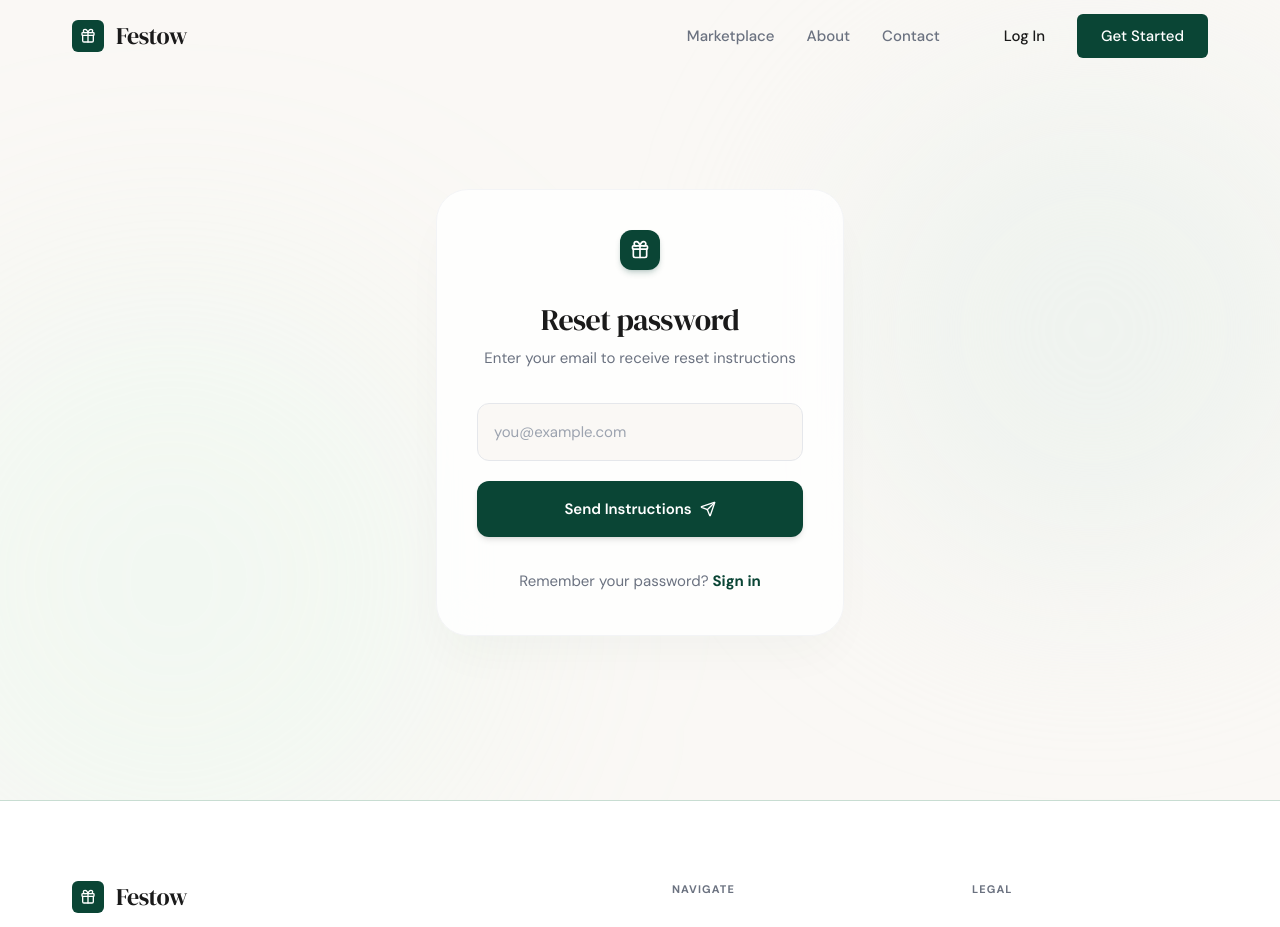
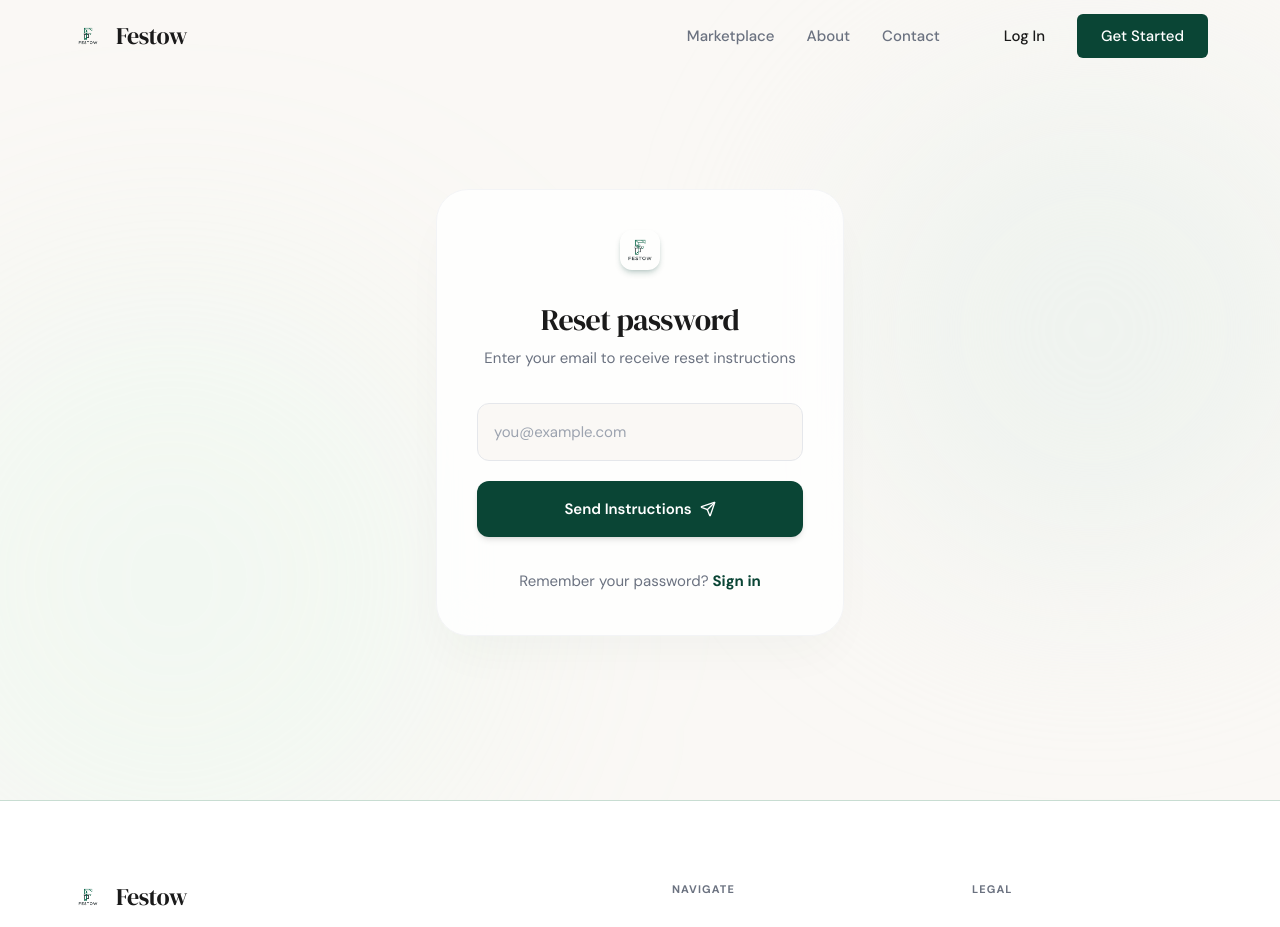
Before and after one commit to Markcrest-dev/Gift, a Next.js app in the folder frontend/: page /forgot-password in a window 1280 px wide. Shown: the top 927 px of the page. Built offline with nearby package versions, Linux system fonts and the light colour scheme.

Commit message:
feat: replace lucide-react icon placeholders with custom branding logo across all layouts and pages

```diff
--- a/frontend/src/app/(landing)/forgot-password/page.tsx
+++ b/frontend/src/app/(landing)/forgot-password/page.tsx
@@ -1,7 +1,8 @@
 'use client';
 
 import Link from 'next/link';
-import { Gift, Send } from 'lucide-react';
+import { Send } from 'lucide-react';
+import Image from 'next/image';
 import { useState } from 'react';
 
 export default function ForgotPasswordPage() {
@@ -25,9 +26,13 @@ export default function ForgotPasswordPage() {
                 <div className="bg-white/80 backdrop-blur-xl border border-gray-100 shadow-2xl shadow-emerald/[0.04] rounded-[2rem] p-8 md:p-10">
                     {/* Logo */}
                     <div className="flex justify-center items-center gap-2.5 mb-8">
-                        <div className="w-10 h-10 rounded-xl bg-emerald flex items-center justify-center shadow-md shadow-emerald/20">
-                            <Gift className="w-5 h-5 text-white" />
-                        </div>
+                        <Image
+                            src="/festow-logo.png"
+                            alt="Festow"
+                            width={40}
+                            height={40}
+                            className="h-10 w-auto object-contain rounded-xl shadow-md shadow-emerald/20"
+                        />
                     </div>
 
                     {submitted ? (
--- a/frontend/src/app/(landing)/login/page.tsx
+++ b/frontend/src/app/(landing)/login/page.tsx
@@ -4,7 +4,8 @@ import Link from 'next/link';
 import { useState } from 'react';
 import { useRouter } from 'next/navigation';
 import { auth } from '@/lib/auth';
-import { Gift, ArrowRight } from 'lucide-react';
+import { ArrowRight } from 'lucide-react';
+import Image from 'next/image';
 
 export default function LoginPage() {
     const router = useRouter();
@@ -38,9 +39,13 @@ export default function LoginPage() {
                 <div className="bg-white/80 backdrop-blur-xl border border-gray-100 shadow-2xl shadow-emerald/[0.04] rounded-[2rem] p-8 md:p-10">
                     {/* Logo */}
                     <div className="flex justify-center items-center gap-2.5 mb-8">
-                        <div className="w-10 h-10 rounded-xl bg-emerald flex items-center justify-center shadow-md shadow-emerald/20">
-                            <Gift className="w-5 h-5 text-white" />
-                        </div>
+                        <Image
+                            src="/festow-logo.png"
+                            alt="Festow"
+                            width={40}
+                            height={40}
+                            className="h-10 w-auto object-contain rounded-xl shadow-md shadow-emerald/20"
+                        />
                     </div>
 
                     {/* Header */}
--- a/frontend/src/app/(landing)/signup/page.tsx
+++ b/frontend/src/app/(landing)/signup/page.tsx
@@ -4,7 +4,8 @@ import Link from 'next/link';
 import { useState } from 'react';
 import { useRouter } from 'next/navigation';
 import { auth } from '@/lib/auth';
-import { Gift, ArrowRight } from 'lucide-react';
+import { ArrowRight } from 'lucide-react';
+import Image from 'next/image';
 
 export default function SignupPage() {
     const router = useRouter();
@@ -54,9 +55,13 @@ export default function SignupPage() {
                 <div className="bg-white/80 backdrop-blur-xl border border-gray-100 shadow-2xl shadow-emerald/[0.04] rounded-[2rem] p-8 md:p-10">
                     {/* Logo */}
                     <div className="flex justify-center items-center gap-2.5 mb-8">
-                        <div className="w-10 h-10 rounded-xl bg-emerald flex items-center justify-center shadow-md shadow-emerald/20">
-                            <Gift className="w-5 h-5 text-white" />
-                        </div>
+                        <Image
+                            src="/festow-logo.png"
+                            alt="Festow"
+                            width={40}
+                            height={40}
+                            className="h-10 w-auto object-contain rounded-xl shadow-md shadow-emerald/20"
+                        />
                     </div>
 
                     {/* Header */}
--- a/frontend/src/components/layout/Footer.tsx
+++ b/frontend/src/components/layout/Footer.tsx
@@ -1,5 +1,5 @@
 import Link from 'next/link';
-import { Gift } from 'lucide-react';
+import Image from 'next/image';
 
 export default function Footer() {
     return (
@@ -9,9 +9,13 @@ export default function Footer() {
                     {/* Brand */}
                     <div className="md:col-span-5">
                         <div className="flex items-center gap-3 mb-6">
-                            <div className="w-8 h-8 rounded-md bg-emerald flex items-center justify-center">
-                                <Gift className="w-4 h-4 text-white" />
-                            </div>
+                            <Image
+                                src="/festow-logo.png"
+                                alt="Festow"
+                                width={32}
+                                height={32}
+                                className="h-8 w-auto object-contain rounded-md"
+                            />
                             <span className="font-display text-2xl text-ink tracking-tight">
                                 Festow
                             </span>
--- a/frontend/src/components/layout/MobileHeader.tsx
+++ b/frontend/src/components/layout/MobileHeader.tsx
@@ -1,15 +1,20 @@
 'use client';
 
 import Link from 'next/link';
-import { Gift, Menu } from 'lucide-react';
+import { Menu } from 'lucide-react';
+import Image from 'next/image';
 
 export default function MobileHeader({ onMenuClick }: { onMenuClick: () => void }) {
     return (
         <div className="fixed top-0 left-0 right-0 h-[70px] bg-surface border-b border-sage-deep z-40 px-6 flex items-center justify-between lg:hidden">
             <Link href="/dashboard" className="flex items-center gap-2.5 text-ink font-display text-xl tracking-tight">
-                <div className="w-7 h-7 rounded-md bg-emerald flex items-center justify-center">
-                    <Gift className="w-4 h-4 text-white" />
-                </div>
+                <Image
+                    src="/festow-logo.png"
+                    alt="Festow"
+                    width={28}
+                    height={28}
+                    className="h-7 w-auto object-contain rounded-md"
+                />
                 <span>Festow</span>
             </Link>
             <button
--- a/frontend/src/components/layout/Navbar.tsx
+++ b/frontend/src/components/layout/Navbar.tsx
@@ -3,7 +3,8 @@
 import Link from 'next/link';
 import { useState, useEffect } from 'react';
 import { usePathname } from 'next/navigation';
-import { Gift, Menu, X } from 'lucide-react';
+import { Menu, X } from 'lucide-react';
+import Image from 'next/image';
 
 export default function Navbar() {
     const [mobileOpen, setMobileOpen] = useState(false);
@@ -44,9 +45,13 @@ export default function Navbar() {
                         href="/"
                         className="flex items-center gap-3 text-ink font-display text-2xl tracking-tight"
                     >
-                        <div className="w-8 h-8 rounded-md bg-emerald flex items-center justify-center">
-                            <Gift className="w-4 h-4 text-white" />
-                        </div>
+                        <Image
+                            src="/festow-logo.png"
+                            alt="Festow"
+                            width={32}
+                            height={32}
+                            className="h-8 w-auto object-contain rounded-md"
+                        />
                         <span>
                             Festow
                         </span>
--- a/frontend/src/components/layout/Sidebar.tsx
+++ b/frontend/src/components/layout/Sidebar.tsx
@@ -4,6 +4,7 @@ import Link from 'next/link';
 import { usePathname, useRouter } from 'next/navigation';
 import { auth } from '@/lib/auth';
 import { LayoutDashboard, Gift, Send, Inbox, Star, Settings, LogOut } from 'lucide-react';
+import Image from 'next/image';
 
 export default function Sidebar({ isOpen, onClose }: { isOpen?: boolean; onClose?: () => void }) {
     const pathname = usePathname();
@@ -35,9 +36,13 @@ export default function Sidebar({ isOpen, onClose }: { isOpen?: boolean; onClose
                 ${isOpen ? 'max-lg:!translate-x-0' : ''}
             `}>
                 <Link href="/dashboard" className="flex items-center gap-3 px-8 py-8 text-ink font-display text-2xl tracking-tight">
-                    <div className="w-7 h-7 rounded-md bg-emerald flex items-center justify-center">
-                        <Gift className="w-4 h-4 text-white" />
-                    </div>
+                    <Image
+                        src="/festow-logo.png"
+                        alt="Festow"
+                        width={28}
+                        height={28}
+                        className="h-7 w-auto object-contain rounded-md"
+                    />
                     <span>Festow</span>
                 </Link>
 
```
Also changed, not shown: frontend/public/festow-logo.png, frontend/src/app/icon.png.
